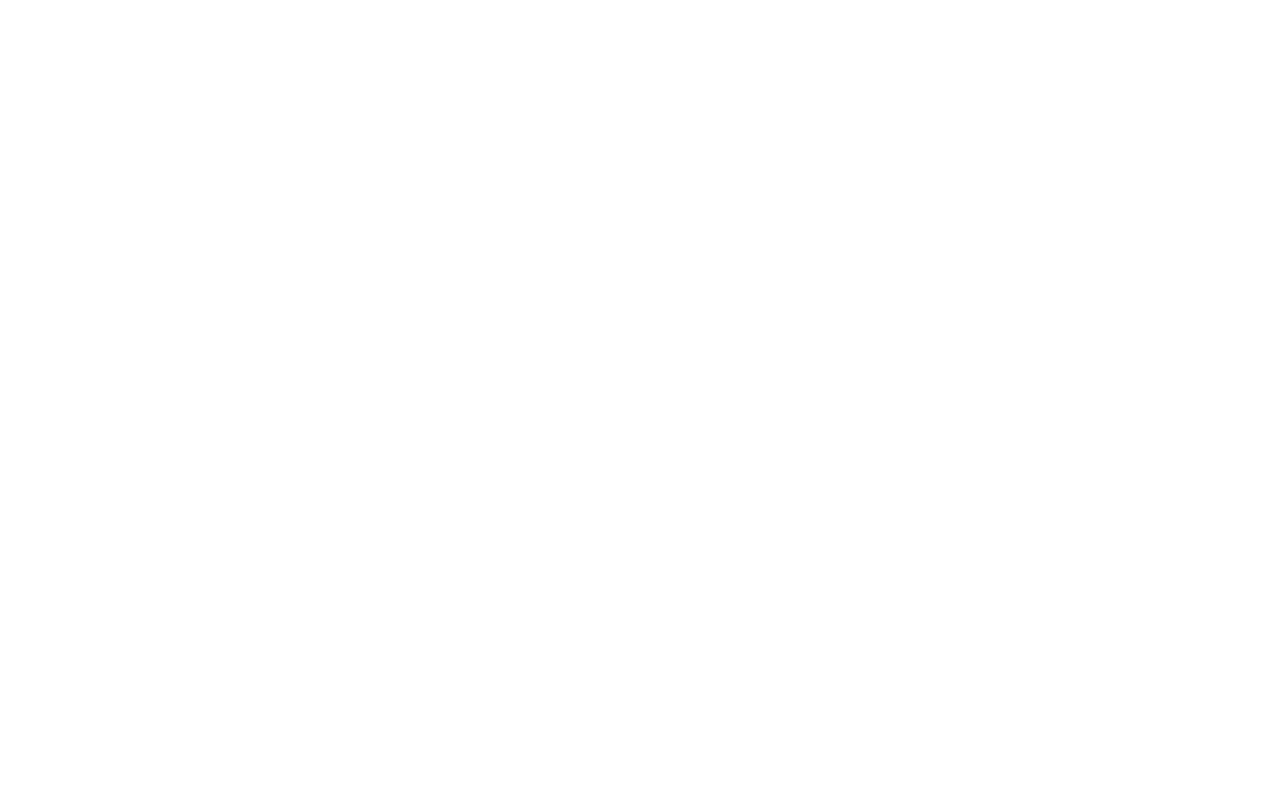
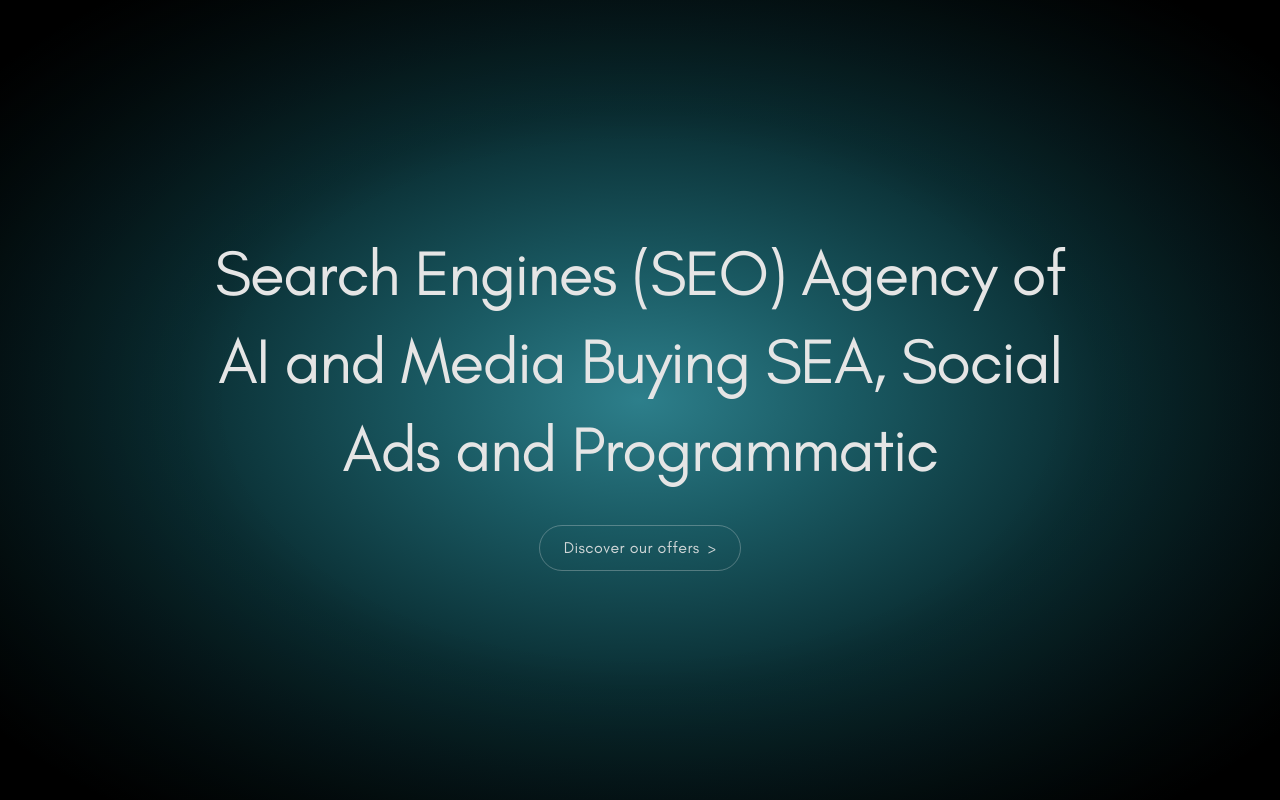
Before and after one commit to 4skygroup/seofy, a React (Vite) app: page / in a window 1280 px wide. Built offline with nearby package versions, Linux system fonts and the light colour scheme.

Commit message:
ajout du hero

```diff
--- a/src/App.tsx
+++ b/src/App.tsx
@@ -1,6 +1,6 @@
-// import {Route, Routes} from "react-router-dom";
+import {Route, Routes} from "react-router-dom";
 import ScrollToTop from "./components/ScrollToTop.tsx";
-// import Home from "./pages/Home.tsx";
+import Home from "./pages/Home.tsx";
 // import Navbar from "./components/Navbar.tsx";
 // import Footer from "./components/footer/Footer.tsx";
 // import About from "./pages/About.tsx";
@@ -12,13 +12,12 @@
         <div className="overflow-x-hidden">
             <ScrollToTop />
             {/*<Navbar/>*/}
-            {/*<Routes>*/}
-            {/*    <Route path="/" element={<Home />} />*/}
-            {/*    <Route path="/about" element={<About/> } />*/}
-            {/*    <Route path="/projets" element={<Projets/>} />*/}
-            {/*    <Route path="/contact" element={<Contact />} />*/}
-
-            {/*</Routes>*/}
+            <Routes>
+                <Route path="/" element={<Home />} />
+                {/*<Route path="/about" element={<About/> } />*/}
+                {/*<Route path="/projets" element={<Projets/>} />*/}
+                {/*<Route path="/contact" element={<Contact />} />*/}
+            </Routes>
             {/*<Footer/>*/}
         </div>
     )
--- /dev/null
+++ b/src/components/Hero.tsx
@@ -0,0 +1,33 @@
+export default function Hero() {
+    return (
+        <section
+            className="relative w-full h-screen flex flex-col items-center justify-center overflow-hidden"
+            style={{
+                background:
+                    "radial-gradient(ellipse 65% 65% at 50% 50%, #2D7F8B 0%, #1a5a63 25%, #0a2e33 55%, #000000 100%)",
+            }}
+        >
+            <div
+                className="absolute inset-0 pointer-events-none"
+                style={{
+                    background:
+                        "radial-gradient(ellipse 80% 80% at 50% 50%, transparent 40%, rgba(0,0,0,0.65) 100%)",
+                }}
+            />
+
+            {/* Content */}
+            <div className="relative z-10 flex flex-col items-center gap-8 px-6 text-center">
+                <h1 className="font-glacial font-normal leading-snug tracking-tight text-white max-w-4xl text-h4">
+                    Search Engines (SEO) Agency
+                    of AI and Media Buying SEA,
+                    Social Ads and Programmatic
+                </h1>
+
+                <button className="group flex items-center gap-2 rounded-full border border-white/30 px-6 py-2.5 text-t5 font-glacial text-white/90 tracking-wide transition-all duration-300 hover:bg-white/10 hover:border-white/50">
+                    Discover our offers
+                    <span className="transition-transform duration-300 group-hover:translate-x-1">&gt;</span>
+                </button>
+            </div>
+        </section>
+    );
+}
--- a/src/pages/Home.tsx
+++ b/src/pages/Home.tsx
@@ -1,7 +1,9 @@
+import Hero from "../components/Hero.tsx";
+
 function Home() {
     return (
         <div className="">
-
+            <Hero />
         </div>
     );
 }
```
